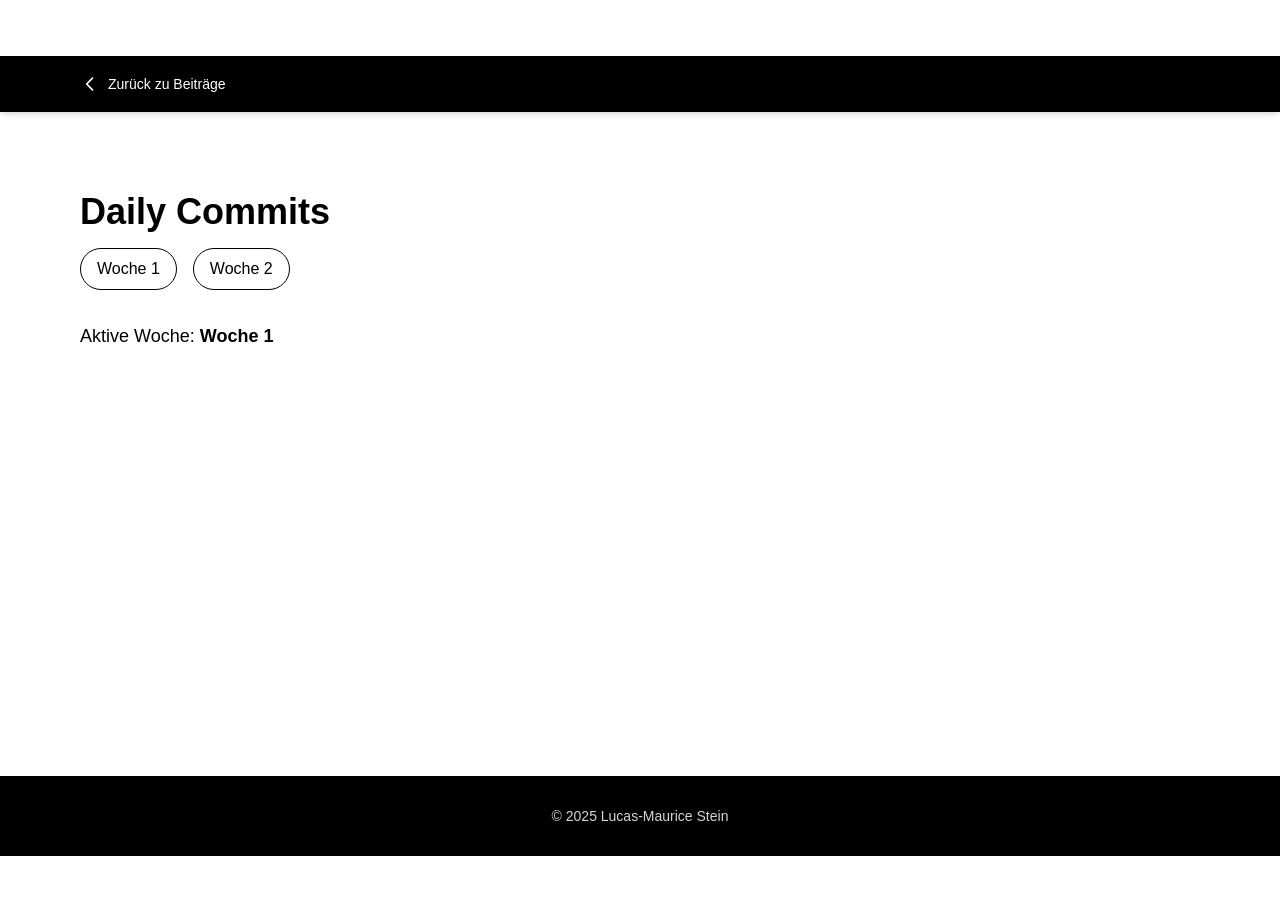
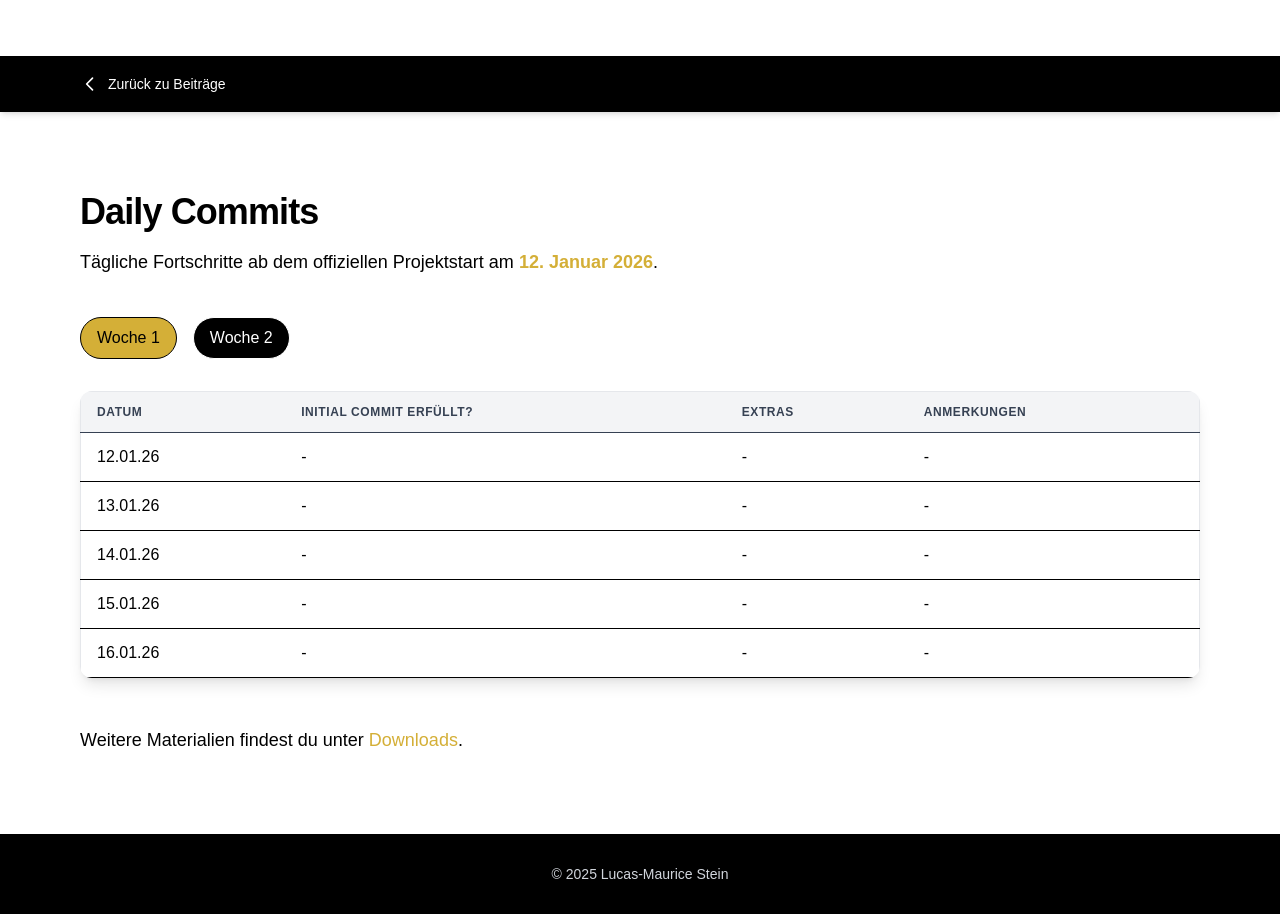
Before and after one commit to Lucas-MStein/asap-next, a Next.js app: page /daily in a window 1280 px wide. Before the commit the page ends 856 px from the top, so only its background shows below. Built offline with nearby package versions, Linux system fonts and the light colour scheme.

Commit message:
adjusted tables

```diff
--- /dev/null
+++ b/app/daily/daily-data.json
@@ -0,0 +1,57 @@
+{
+  "projectStart": "12. Januar 2026",
+  "weeks": [
+    {
+      "week": 1,
+      "entries": [
+        {
+          "date": "12.01.26",
+          "initialCommitDone": "-",
+          "extras": "-",
+          "notes": "-"
+        },
+        {
+          "date": "13.01.26",
+          "initialCommitDone": "-",
+          "extras": "-",
+          "notes": "-"
+        },
+        {
+          "date": "14.01.26",
+          "initialCommitDone": "-",
+          "extras": "-",
+          "notes": "-"
+        },
+        {
+          "date": "15.01.26",
+          "initialCommitDone": "-",
+          "extras": "-",
+          "notes": "-"
+        },
+        {
+          "date": "16.01.26",
+          "initialCommitDone": "-",
+          "extras": "-",
+          "notes": "-"
+        }
+      ]
+    },
+    {
+      "week": 2,
+      "entries": [
+        {
+          "date": "19.01.26",
+          "initialCommitDone": "-",
+          "extras": "-",
+          "notes": "-"
+        },
+        {
+          "date": "20.01.26",
+          "initialCommitDone": "-",
+          "extras": "-",
+          "notes": "-"
+        }
+      ]
+    }
+  ]
+}
--- a/app/daily/page.tsx
+++ b/app/daily/page.tsx
@@ -1,11 +1,36 @@
 "use client";
 
-import { useState } from "react";
+import { useMemo, useState } from "react";
 import BackHeader from "@/components/BackHeader";
 import SiteFooter from "@/components/SiteFooter";
 
+import data from "./daily-data.json";
+
+type DailyEntry = {
+    date: string;
+    initialCommitDone: string;
+    extras: string;
+    notes: string;
+};
+
+type WeekBlock = {
+    week: number;
+    entries: DailyEntry[];
+};
+
 export default function DailyPage() {
-    const [week, setWeek] = useState<1 | 2>(1);
+    const weeks = data.weeks as WeekBlock[];
+
+    const weekNumbers = useMemo(
+        () => weeks.map((w) => w.week).sort((a, b) => a - b),
+        [weeks]
+    );
+
+    const [activeWeek, setActiveWeek] = useState<number>(weekNumbers[0] ?? 1);
+
+    const activeEntries = useMemo(() => {
+        return weeks.find((w) => w.week === activeWeek)?.entries ?? [];
+    }, [weeks, activeWeek]);
 
     return (
         <div className="bg-white text-black min-h-screen flex flex-col">
@@ -13,19 +38,73 @@ export default function DailyPage() {
 
             <main className="flex-1 py-20 px-4 md:px-20">
                 <div className="max-w-6xl mx-auto">
-                    <h1 className="text-4xl font-extrabold mb-4">Daily Commits</h1>
+                    <h1 className="text-4xl font-extrabold tracking-tight mb-4">
+                        Daily Commits
+                    </h1>
 
-                    <div className="flex space-x-4 mb-8">
-                        <button onClick={() => setWeek(1)} className="px-4 py-2 border rounded-full">
-                            Woche 1
-                        </button>
-                        <button onClick={() => setWeek(2)} className="px-4 py-2 border rounded-full">
-                            Woche 2
-                        </button>
+                    <p className="text-lg leading-relaxed mb-10">
+                        Tägliche Fortschritte ab dem offiziellen Projektstart am{" "}
+                        <strong className="text-[#d4af37]">{data.projectStart}</strong>.
+                    </p>
+
+                    {/* Woche Buttons (dynamisch) */}
+                    <div className="flex flex-wrap gap-4 mb-8">
+                        {weekNumbers.map((w) => (
+                            <button
+                                key={w}
+                                onClick={() => setActiveWeek(w)}
+                                className={`px-4 py-2 border rounded-full transition ${
+                                    activeWeek === w
+                                        ? "bg-[#d4af37] text-black"
+                                        : "bg-black text-white hover:bg-[#d4af37] hover:text-black"
+                                }`}
+                            >
+                                Woche {w}
+                            </button>
+                        ))}
                     </div>
 
-                    <p className="text-lg">
-                        Aktive Woche: <strong>Woche {week}</strong>
+                    {/* Tabelle */}
+                    <div className="overflow-x-auto bg-white shadow-lg rounded-xl">
+                        <table className="min-w-full text-left border border-gray-200 text-sm md:text-base">
+                            <thead className="bg-gray-100 text-gray-700 uppercase text-xs font-semibold tracking-wider">
+                            <tr>
+                                <th className="px-4 py-3 border-b">Datum</th>
+                                <th className="px-4 py-3 border-b">Initial Commit erfüllt?</th>
+                                <th className="px-4 py-3 border-b">Extras</th>
+                                <th className="px-4 py-3 border-b">Anmerkungen</th>
+                            </tr>
+                            </thead>
+
+                            <tbody>
+                            {activeEntries.length === 0 ? (
+                                <tr>
+                                    <td className="px-4 py-6 border-b text-gray-500" colSpan={4}>
+                                        Keine Einträge für Woche {activeWeek}.
+                                    </td>
+                                </tr>
+                            ) : (
+                                activeEntries.map((row, idx) => (
+                                    <tr key={`${row.date}-${idx}`} className="hover:bg-gray-50">
+                                        <td className="px-4 py-3 border-b">{row.date}</td>
+                                        <td className="px-4 py-3 border-b">
+                                            {row.initialCommitDone}
+                                        </td>
+                                        <td className="px-4 py-3 border-b">{row.extras}</td>
+                                        <td className="px-4 py-3 border-b">{row.notes}</td>
+                                    </tr>
+                                ))
+                            )}
+                            </tbody>
+                        </table>
+                    </div>
+
+                    <p className="mt-12 text-lg">
+                        Weitere Materialien findest du unter{" "}
+                        <a href="/downloads" className="text-[#d4af37] hover:underline">
+                            Downloads
+                        </a>
+                        .
                     </p>
                 </div>
             </main>
```
